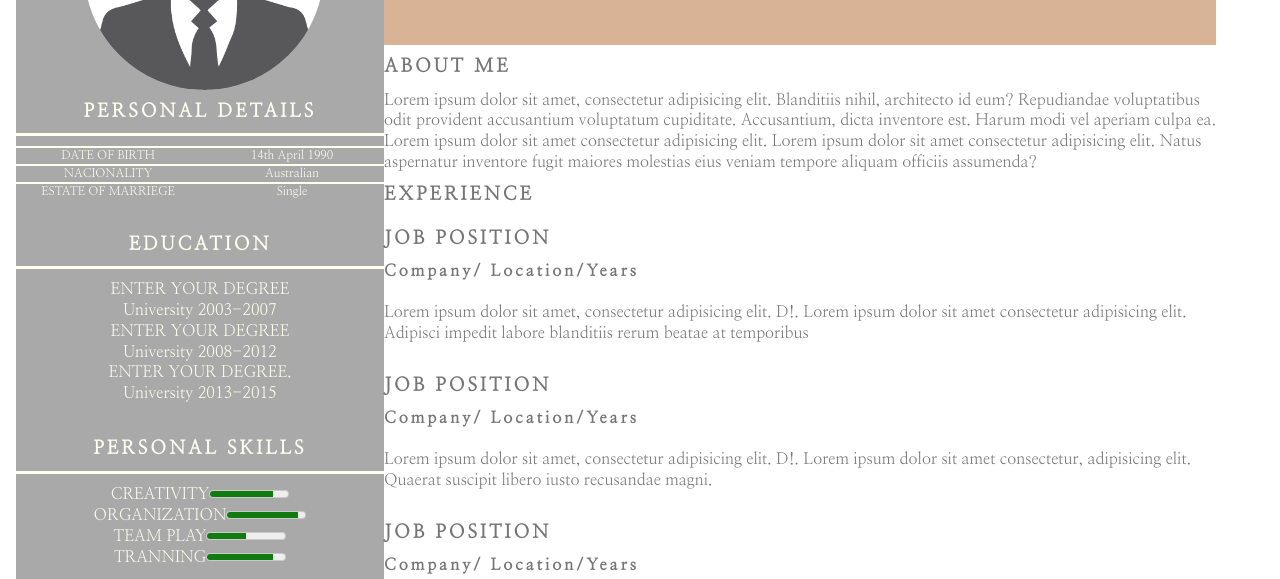
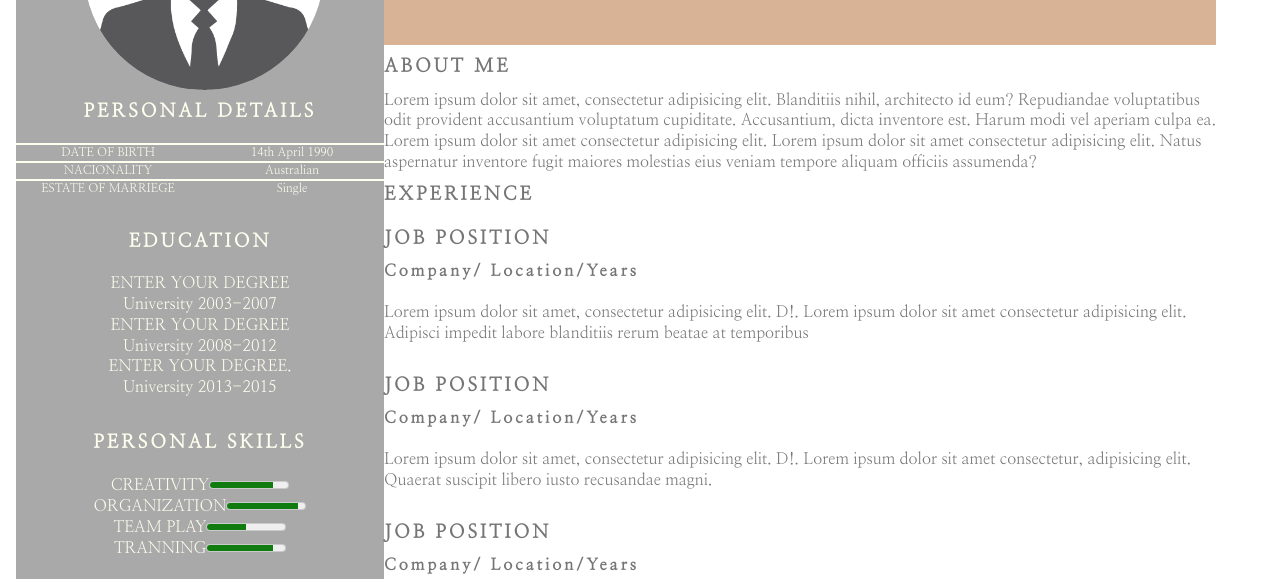
Before and after one commit to mariaevaschettini/Proyecto1, a plain HTML site: page Curriculum 2/Index.html in a window 1280 px wide. Shown: the part 157-736 px from the top of the page. Drawn offline with Linux system fonts and the light colour scheme.

Commit message:
update Styles.css

```diff
--- a/Curriculum 2/Css/Styles.css
+++ b/Curriculum 2/Css/Styles.css
@@ -33,7 +33,7 @@ aside img{
   border-radius: 50%;
 }
 aside h3 {
-  border-bottom: solid #FFFFF0;
+  border-bottom: solid #RRRRR0;
   padding: 0.5em;
   margin-bottom: 10px;
 }
```
